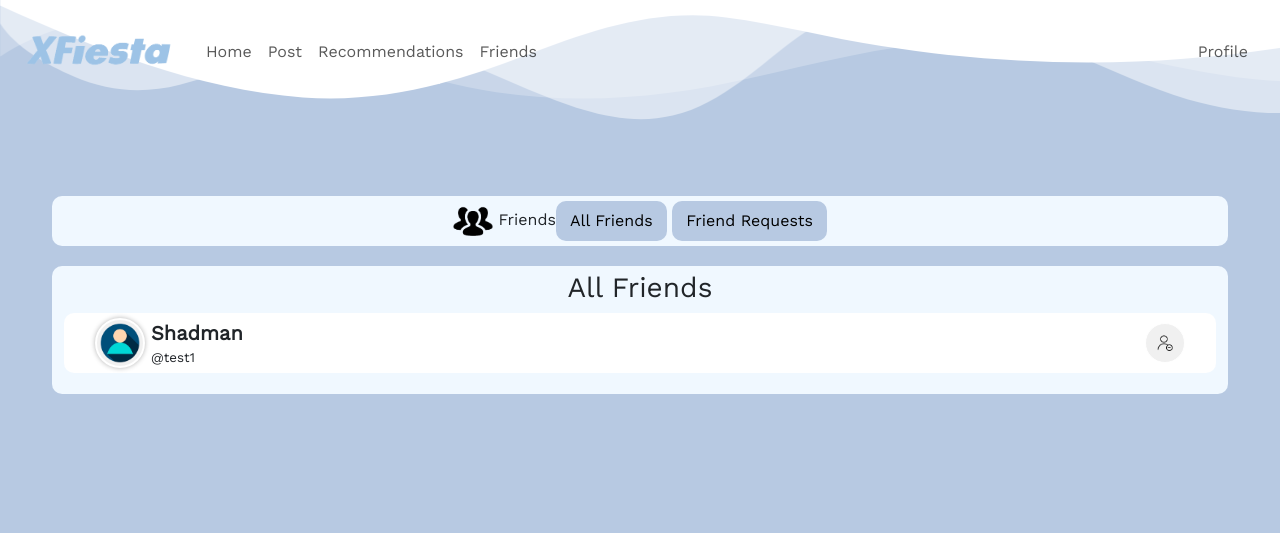
After one commit to sh4dman23/XFiesta, a Flask app: page /friends in a window 1280 px wide. The commit adds this page. Shown: the top 533 px of the page. Run offline with Flask 3, Linux system fonts and the light colour scheme; a user stored in the database is signed in; some libraries are stand-ins or nearby versions.

Commit message:
Added All Friends Tab

```diff
--- a/app.py
+++ b/app.py
@@ -10,16 +10,51 @@ import logging
 
 logging.getLogger("cs50").disabled = False
 
+# Configure cs50 to start using site's database
+db = SQL("sqlite:///xfiesta.db")
+
+
+list_of_interests = [
+    "Gaming",
+    "Traveling",
+    "Reading",
+    "Cooking",
+    "Hiking",
+    "Photography",
+    "Painting",
+    "Music",
+    "Dancing",
+    "Sports",
+    "Movies",
+    "Writing",
+    "Yoga",
+    "Meditation",
+    "Fishing",
+    "Shopping",
+    "Swimming",
+    "Camping",
+    "Skiing",
+    "Gardening",
+    "Crafts",
+    "Singing",
+    "Animals",
+    "Technology",
+    "History",
+    "Science",
+    "Art",
+    "Fashion",
+    "Food",
+    "Fitness"
+]
+
 app = Flask(__name__)
+app.run(debug=True)
 
 app.config["SESSION_PERMANENT"] = False
 app.config["SESSION_TYPE"] = "filesystem"
 Session(app)
 
 app.secret_key = os.getenv("SECRET_KEY") or "b'\xf2F\xff\x9b4\xf1g\xa9\xe7\t\x81&{\xd5\x975\x87\xfb5y>\x0c1\xa1'"
-
-# Configure cs50 to start using site's database
-db = SQL("sqlite:///xfiesta.db")
 
 
 # Ensure responses aren't cached
@@ -193,14 +228,38 @@ def manage_friends():
 @login_required
 def profile_settings():
     if request.method == "POST":
-        ...
+        fullname = request.form.get("name")
+        about_me = request.form.get("about_me")
+        interest_list = request.form.getlist("interest")
+
+        if not fullname or len(fullname) > 70 or len(about_me) > 640:
+            return apology("Invalid Submission!")
+
+        db.execute("UPDATE users SET fullname = ?, about_me = ? WHERE id = ?;", fullname, about_me, session["user_id"])
+        db.execute("DELETE FROM user_interests WHERE user_id = ?;", session["user_id"])
+
+        if interest_list:
+            db.execute("BEGIN TRANSACTION")
+            for interest in interest_list:
+                if interest in list_of_interests:
+                    interest_id = db.execute("SELECT id FROM interests WHERE interest = ?;", interest)
+                    db.execute("INSERT INTO user_interests(user_id, interest_id) VALUES(?, ?);", session["user_id"], interest_id[0]["id"])
+                else:
+                    db.execute("ROLLBACK")
+                    return apology("Invalid Submission!")
+            db.execute("COMMIT")
+
+        return redirect("/profile")
     else:
         user = db.execute("SELECT fullname, about_me FROM users WHERE id = ?;", session["user_id"])
         interests = db.execute(
                 "SELECT interests.interest AS interest FROM interests JOIN user_interests ON user_interests.interest_id = interests.id WHERE user_interests.user_id = ? ORDER BY interests.interest;",
                 session["user_id"]
             )
-        return render_template("profile_settings.html", user=user[0], interests=interests)
+        if interests:
+            return render_template("profile_settings.html", user=user[0], user_interests=interests, list_of_interests=list_of_interests)
+        else:
+            return render_template("profile_settings.html", user=user[0], list_of_interests=list_of_interests)
 
 
 # User Account Actions
@@ -238,6 +297,7 @@ def change_account():
         return render_template("change_account.html", username=user[0]["username"])
 
 
+# Permanently Delete User Account and Data
 @app.route("/remove_account", methods=["GET", "POST"])
 @login_required
 def remove_account():
@@ -265,3 +325,11 @@ def remove_account():
             return apology("Invalid Submission!")
     else:
         return render_template("remove_account.html")
+
+
+@app.route("/friends")
+@login_required
+def friends():
+    friends = db.execute("SELECT id, username, fullname FROM users WHERE id IN (SELECT user_id2 FROM friends WHERE user_id1 = ? AND friends = 1);", session["user_id"])
+    requests = db.execute("SELECT id, username FROM users WHERE id IN (SELECT user_id1 FROM friends WHERE user_id2 = ? AND friends = 2);", session["user_id"])
+    return render_template("friends.html", friends=friends, requests=requests)
--- /dev/null
+++ b/static/styles/friends.css
@@ -0,0 +1,78 @@
+.bar {
+    background-color: aliceblue;
+    border: 5px solid transparent;
+    border-radius: 10px;
+    margin-left: 2.5vw;
+    margin-right: 2.5vw;
+    display: flex;
+    justify-content: center;
+}
+
+.friend-box {
+    width: 90vw;
+    margin-left: auto;
+    margin-right: auto;
+    margin-bottom: 2vh;
+    border: 5px solid transparent;
+    border-radius: 10px;
+    background-color: white;
+    display: flex;
+    justify-content: center;
+    transition: 0.25s background-color ease-in-out;
+}
+
+.friend-box:hover {
+    background-color: #f0f0f0;
+}
+
+.friend-info {
+    display: flex;
+    margin-left: 2vw;
+    justify-content: left;
+    width: 80vw;
+}
+
+.actions {
+    width: 10vw;
+    height: 5vh;
+    margin-top: auto;
+    margin-bottom: auto;
+    margin-right: 2vw;
+    display: flex;
+    justify-content: right;
+    align-items: center;
+}
+
+.name {
+    font-size: 20px;
+    font-weight: 700;
+}
+
+.username {
+    font-size: smaller;
+}
+
+.remove-friend-button {
+    width: 40px;
+    height: 40px;
+    border: 0.25px solid white;
+    border-radius: 50%;
+    overflow: hidden;
+    background-color: #f0f0f0;
+}
+
+.remove-friend-button:hover {
+    box-shadow: 5px 5px 15px rgba(0,0,0,0.6);
+}
+
+.remove-friend-button:active {
+    transform: translateY(2px);
+}
+
+.remove-friend-button img {
+    width: 100%;
+    height: 100%;
+    object-fit: cover;
+    -webkit-user-drag: none;
+    user-select: none;
+}
--- a/static/styles.css
+++ b/static/styles/styles.css
@@ -117,7 +117,7 @@ h1 {
 
 
 .o-profile {
-    margin: 5vw 5vh;
+    margin: 15vh 2.5vw;
     background-color: aliceblue;
     border: 5px solid transparent;
     border-radius: 10px;
@@ -160,3 +160,26 @@ h1 {
     box-shadow: none !important;
     outline: none !important;
 }
+
+
+#interestList {
+    margin-top: 10px;
+}
+
+label {
+    display: block;
+    margin-bottom: 5px;
+}
+
+.textbox-area {
+    justify-content: center;
+}
+
+.centered {
+    display: flex;
+    justify-content: center;
+}
+
+textarea {
+    bottom: 0 !important;
+}
--- /dev/null
+++ b/templates/friends.html
@@ -0,0 +1,107 @@
+{% extends "layout.html" %}
+
+{% block optional_c %}
+    <link href="/static/styles/friends.css" rel="stylesheet">
+{% endblock %}
+
+{% block title %}
+    Friends
+{% endblock %}
+
+{% block main %}
+    <div class="container-main">
+        <div class="bar">
+            <div>
+                <img src="/static/friends-icon.png" width="40px">
+                <span>Friends</span>
+            </div>
+            <div>
+                <button id="all_button" class="btn btn-primary btn-prof">All Friends</button>
+                <button id="req_button" class="btn btn-primary btn-prof">Friend Requests</button>
+            </div>
+        </div>
+        <div class="o-profile" style="margin-top: 2.5vh;">
+            <div id="all_tab">
+                <h3>All Friends</h3>
+                {% if friends %}
+                    {% for friend in friends %}
+                        <div id="{{ friend['id'] }}" class="friend-box">
+                            <div class="friend-info">
+                                <div class="profile-pic" style="width: 50px; height: 50px;"><img src="/static/images/user_profile_pic.png"></div>
+                                <div style="margin-left: 0.5vw; text-align: left;">
+                                    <div class="name"><a href="/profile?username={{ friend['username'] }}" style="text-decoration: none; color: inherit;">{{ friend['fullname'] }}</a></div>
+                                    <div class="username"><a href="/profile?username={{ friend['username'] }}" style="text-decoration: none; color: inherit;">@{{ friend['username'] }}</a></div>
+                                </div>
+                            </div>
+                            <div class="actions">
+                                <button name="remove_button" class="remove-friend-button" value="{{ friend['id'] }}" type="button"><img src="/static/images/remove-friend.png"></button>
+                            </div>
+                        </div>
+                    {% endfor %}
+                {% else %}
+                    You don't seem to have added any friends yet!
+                {% endif %}
+            </div>
+            <div id="req_tab" style="display: none">
+                <h3>Friend Requests</h3>
+                {% if requests %}
+                    {% for friend in requests %}
+                        <div id="{{ friend['id'] }}" class="friend-box">
+                            <div class="friend-info">
+                                <div class="profile-pic" style="width: 50px; height: 50px;"><img src="/static/images/user_profile_pic.png"></div>
+                                <div style="margin-left: 0.5vw; text-align: left;">
+                                    <div class="name"><a href="/profile?username={{ friend['username'] }}" style="text-decoration: none; color: inherit;">{{ friend['fullname'] }}</a></div>
+                                    <div class="username"><a href="/profile?username={{ friend['username'] }}" style="text-decoration: none; color: inherit;">@{{ friend['username'] }}</a></div>
+                                </div>
+                            </div>
+                            <div class="actions">
+                                <button name="remove_button" class="remove-friend-button" value="{{ friend['id'] }}" type="button"><img src="/static/images/remove-friend.png"></button>
+                            </div>
+                        </div>
+                    {% endfor %}
+                {% else %}
+                    You don't have any friend requests!
+                {% endif %}
+            </div>
+        </div>
+    </div>
+
+    <script>
+        document.addEventListener('DOMContentLoaded', function() {
+            // All Friends Tab
+            document.getElementById('all_button').onclick = function() {
+                document.getElementById('all_tab').style.display = 'block';
+                document.getElementById('req_tab').style.display = 'none';
+            };
+
+            // Friend Request Tab
+            document.getElementById('req_button').onclick = function() {
+                document.getElementById('req_tab').style.display = 'block';
+                document.getElementById('all_tab').style.display = 'none';
+            };
+
+            // Remove Friends
+            remove_buttons = document.getElementsByName('remove_button');
+            for (let button of remove_buttons) {
+                button.onclick = function() {
+                    friend_id = this.value;
+
+                    var aj = new XMLHttpRequest();
+                    aj.onreadystatechange = async function() {
+                        if (aj.readyState == 4 && aj.status == 200) {
+                            var data = JSON.parse(aj.responseText);
+                            if (!data.result) {
+                                document.getElementById(friend_id).remove();
+                            }
+                        }
+                    };
+
+                    aj.open("POST", "/manage_friends", true)
+                    aj.setRequestHeader("Content-Type", "application/x-www-form-urlencoded");
+                    aj.setRequestHeader("X-Requested-With", "XMLHttpRequest")
+                    aj.send("user_id="+friend_id)
+                };
+            }
+        });
+    </script>
+{% endblock %}
--- a/templates/layout.html
+++ b/templates/layout.html
@@ -9,7 +9,7 @@
         <link href="https://cdn.jsdelivr.net/npm/bootstrap@5.3.2/dist/css/bootstrap.min.css" rel="stylesheet" integrity="sha384-T3c6CoIi6uLrA9TneNEoa7RxnatzjcDSCmG1MXxSR1GAsXEV/Dwwykc2MPK8M2HN" crossorigin="anonymous">
         <script src="https://cdn.jsdelivr.net/npm/bootstrap@5.3.2/dist/js/bootstrap.bundle.min.js" integrity="sha384-C6RzsynM9kWDrMNeT87bh95OGNyZPhcTNXj1NW7RuBCsyN/o0jlpcV8Qyq46cDfL" crossorigin="anonymous"></script>
 
-        <link href="/static/styles.css" rel="stylesheet">
+        <link href="/static/styles/styles.css" rel="stylesheet">
         <link rel="preconnect" href="https://fonts.googleapis.com">
         <link rel="preconnect" href="https://fonts.gstatic.com" crossorigin>
         <link href="https://fonts.googleapis.com/css2?family=Work+Sans&display=swap" rel="stylesheet">
@@ -37,7 +37,7 @@
                             <li class="nav-item"><a class="nav-link" href="/">Home</a></li>
                             <li class="nav-item"><a class="nav-link" href="/">Post</a></li>
                             <li class="nav-item"><a class="nav-link" href="/">Recommendations</a></li>
-                            <li class="nav-item"><a class="nav-link" href="/">Friends</a></li>
+                            <li class="nav-item"><a class="nav-link" href="/friends">Friends</a></li>
                         </ul>
                         <ul class="navbar-nav ms-auto mt-2">
                             <li class="nav-item"><a class="nav-link" href="/profile">Profile</a></li>
--- a/templates/profile.js
+++ /dev/null
@@ -1 +0,0 @@
-document.addEventListener('DOMContentLoaded')
--- a/templates/user_profile.html
+++ b/templates/user_profile.html
@@ -1,7 +1,7 @@
 {% extends "layout.html" %}
 
 {% block optional_c %}
-    <link href="/static/profiles.css" rel="stylesheet">
+    <link href="/static/styles/profiles.css" rel="stylesheet">
 {% endblock %}
 
 {% block title %}
@@ -10,7 +10,7 @@
 
 {% block main %}
     <div class="container-main o-profile">
-        <div class="profile-pic"><img src="static/user_profile_pic.png"></div>
+        <div class="profile-pic"><img src="static/images/user_profile_pic.png"></div>
         <div class="fullname">
             <div class="p-header">{{ user["fullname"] }}</div>
         </div>
```
Also changed, not shown: templates/profile_settings.html (+77 -6 lines), static/friends-icon.png (added), static/images/copy_account.png (added), static/images/remove-friend.png (added), static/images/user_profile_pic.png (renamed from static/user_profile_pic.png), static/styles/profiles.css (renamed from static/profiles.css), xfiesta.db, 4 other files.
